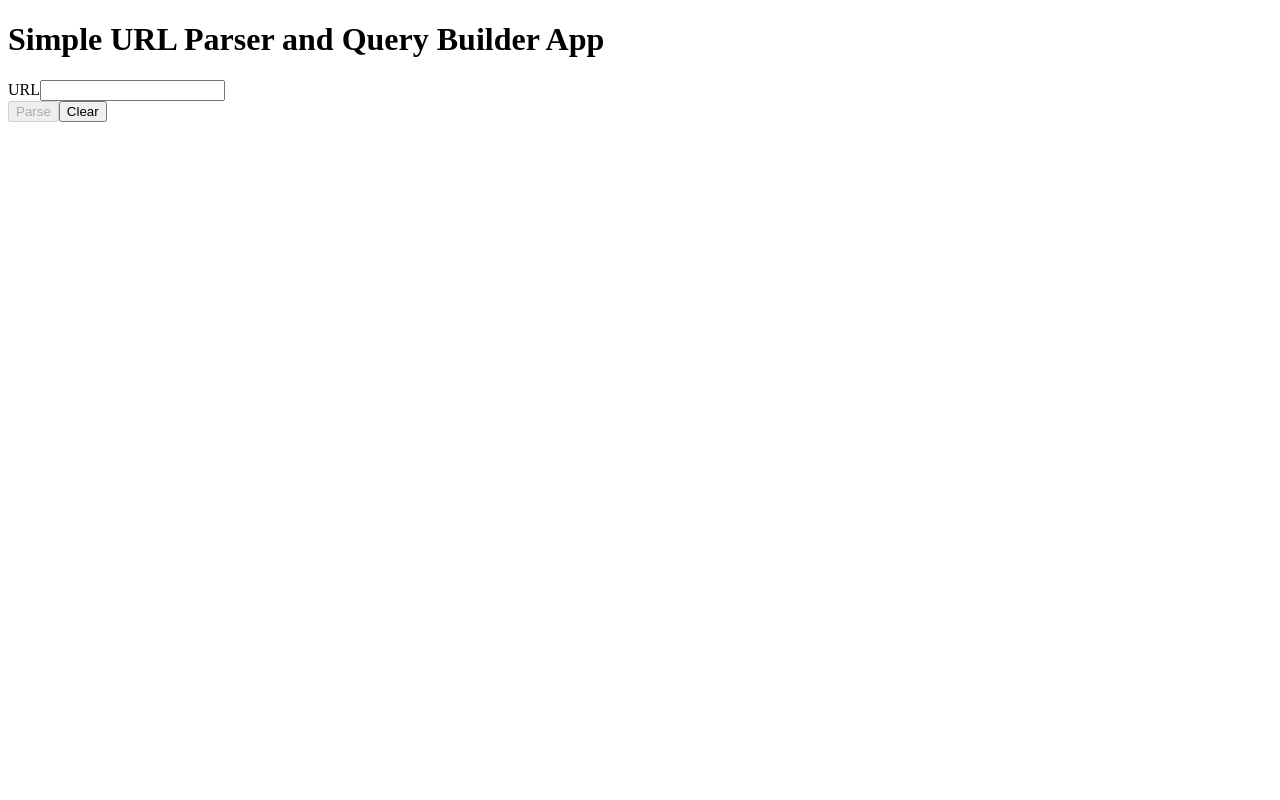
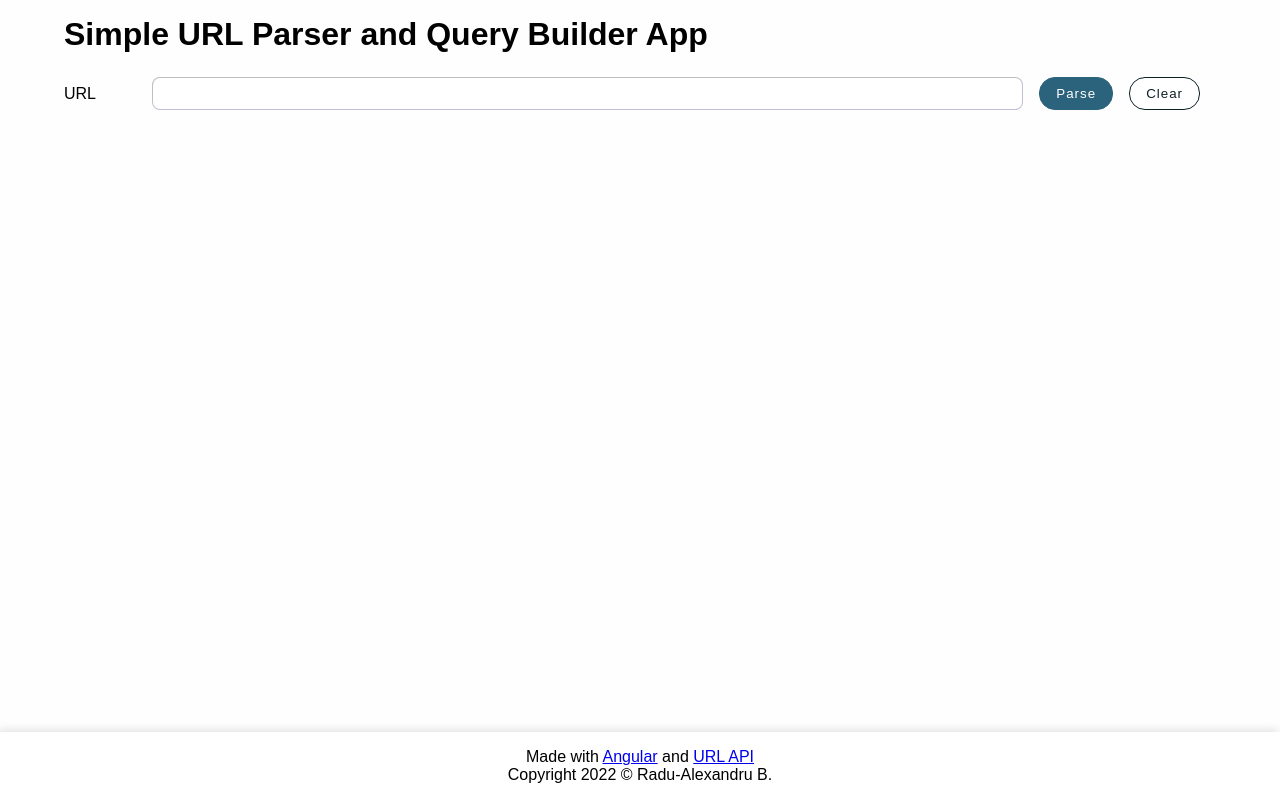
Before and after one commit to radualexandrub/Angular-URL-Parser-and-Builder-App, an Angular app: page / in a window 1280 px wide. Built offline with nearby package versions, Linux system fonts and the light colour scheme.

Commit message:
Add CSS styling from scratch

```diff
--- a/src/app/app.component.html
+++ b/src/app/app.component.html
@@ -1,149 +1,175 @@
-<div>
+<div class="container">
   <h1>Simple URL Parser and Query Builder App</h1>
+  <div class="form-container">
     <form #urlForm="ngForm" (ngSubmit)="onParseUrl(urlForm)">
-    <div>
-      <label for="url">URL</label>
-      <input ngModel type="url" name="url" id="url" required />
+      <div class="form__item">
+        <label class="form__label" for="url">URL</label>
+        <input ngModel class="form__input" type="url" name="url" id="url" required />
+        <div class="form__item--buttons">
+          <button class="form__button form__button--submit" type="submit" [disabled]="urlForm.invalid">Parse</button>
+          <button class="form__button form__button--reset" type="reset" (click)="onClearUrl()">Clear</button>
         </div>
-    <div class="form__item--buttons">
-      <button type="submit" [disabled]="urlForm.invalid">Parse</button>
-      <button type="reset" (click)="onClearUrl()">Clear</button>
       </div>
     </form>
+  </div>
 
   <div *ngIf="urlNew">
-    <p>Parsed URL Parts</p>
+    <h2>Parsed URL Parts</h2>
+    <div class="form-container">
       <form #urlNewForm="ngForm" (change)="onBuildUrl(urlNewForm)">
-      <div>
-        <label for="protocol">Protocol</label>
+        <div class="form__item">
+          <label class="form__label" for="protocol">Protocol</label>
           <input
             type="text"
             name="protocol"
             id="protocol"
+            class="form__input"
             ngModel="{{ urlNew.protocol }}"
             required
             disabled
           />
         </div>
-      <div>
-        <label for="hash">Hash</label>
+        <div class="form__item">
+          <label class="form__label" for="hash">Hash</label>
           <input
             type="text"
             name="hash"
             id="hash"
+            class="form__input"
             ngModel="{{ urlNew.hash }}"
             required
+            disabled
           />
         </div>
-      <div>
-        <label for="host">Host</label>
+        <div class="form__item">
+          <label class="form__label" for="host">Host</label>
           <input
             type="text"
             name="host"
             id="host"
+            class="form__input"
             ngModel="{{ urlNew.host }}"
             required
+            disabled
           />
         </div>
-      <div>
-        <label for="hostname">Hostname</label>
+        <div class="form__item">
+          <label class="form__label" for="hostname">Hostname</label>
           <input
             type="text"
             name="hostname"
             id="hostname"
+            class="form__input"
             ngModel="{{ urlNew.hostname }}"
             required
+            disabled
           />
         </div>
-      <div>
-        <label for="path">Path</label>
+        <div class="form__item">
+          <label class="form__label" for="path">Path</label>
           <input
             type="text"
             name="path"
             id="path"
+            class="form__input"
             ngModel="{{ urlNew.pathname }}"
             required
+            disabled
           />
         </div>
-      <div>
-        <label for="origin">Origin</label>
+        <div class="form__item">
+          <label class="form__label" for="origin">Origin</label>
           <input
             type="text"
             name="origin"
             id="origin"
+            class="form__input"
             ngModel="{{ urlNew.origin }}"
             required
+            disabled
           />
         </div>
-      <div>
-        <label for="href">Href</label>
+        <div class="form__item">
+          <label class="form__label" for="port">Port</label>
+          <input
+            type="text"
+            name="port"
+            id="port"
+            class="form__input"
+            ngModel="{{ urlNew.port }}"
+            required
+            disabled
+          />
+        </div>
+        <div class="form__item">
+          <label class="form__label" for="username">Username</label>
+          <input
+            type="text"
+            name="username"
+            id="username"
+            class="form__input"
+            ngModel="{{ urlNew.username }}"
+            required
+            disabled
+          />
+        </div>
+        <div class="form__item">
+          <label class="form__label" for="password">Password</label>
+          <input
+            type="text"
+            name="password"
+            id="password"
+            class="form__input"
+            ngModel="{{ urlNew.password }}"
+            required
+            disabled
+          />
+        </div>
+        <div class="form__item">
+          <label class="form__label" for="search">Search</label>
+          <input
+            type="text"
+            name="search"
+            id="search"
+            class="form__input"
+            ngModel="{{ urlNew.search }}"
+            required
+            disabled
+          />
+        </div>
+        <div class="form__item">
+          <label class="form__label" for="href">Href</label>
           <input
             type="text"
             name="href"
             id="href"
+            class="form__input"
             ngModel="{{ urlNew.href }}"
-          required
-        />
-      </div>
-      <div>
-        <label for="port">Port</label>
-        <input
-          type="text"
-          name="port"
-          id="port"
-          ngModel="{{ urlNew.port }}"
-          required
-        />
-      </div>
-      <div>
-        <label for="username">Username</label>
-        <input
-          type="text"
-          name="username"
-          id="username"
-          ngModel="{{ urlNew.username }}"
-          required
-        />
-      </div>
-      <div>
-        <label for="password">Password</label>
-        <input
-          type="text"
-          name="password"
-          id="password"
-          ngModel="{{ urlNew.password }}"
-          required
-        />
-      </div>
-      <div>
-        <label for="search">Search</label>
-        <input
-          type="text"
-          name="search"
-          id="search"
-          ngModel="{{ urlNew.search }}"
-          required
-        />
-      </div>
-    </form>
-
-    <p>Query String</p>
-    <form #urlNewFormQuery="ngForm" (change)="onBuildUrlParams(urlNewFormQuery)">
-      <div *ngFor="let param of urlParams | keyvalue">
-        <label for="{{ param.key }}">{{ param.key }}</label>
-        <input
-          type="text"
-          name="{{ param.key }}"
-          id="{{ param.key }}"
-          ngModel="{{ param.value }}"
             required
           />
         </div>
       </form>
     </div>
 
-  <div *ngIf="urlNewComplete">
-    <p>New URL:</p>
-    <a href="{{urlNewComplete}}" target="_blank">{{urlNewComplete}}</a>
+    <h2>Query String</h2>
+    <form #urlNewFormQuery="ngForm" (change)="onBuildUrlParams(urlNewFormQuery)">
+      <div class="form__item" *ngFor="let param of urlParams | keyvalue">
+        <label class="form__label" title={{param.key}} for="{{ param.key }}">{{ param.key }}</label>
+        <input
+          type="text"
+          name="{{ param.key }}"
+          id="{{ param.key }}"
+          class="form__input"
+          ngModel="{{ param.value }}"
+          required
+        />
+      </div>
+    </form>
+
+    <div>
+      <h2>New URL:</h2>
+      <p *ngIf="!urlNewComplete">Please change Href or Query Parameters first!</p>
+      <a *ngIf="urlNewComplete" href="{{urlNewComplete}}" target="_blank">{{urlNewComplete}}</a>
     </div>
   </div>
+</div>
--- a/src/index.html
+++ b/src/index.html
@@ -9,5 +9,12 @@
 </head>
 <body>
   <app-root></app-root>
+  <div class="footer-separator"></div>
+  <div class="footer">
+    <div>
+      <p>Made with <a target="_blank" href="https://angular.io/">Angular</a> and <a target="_blank" href="https://developer.mozilla.org/en-US/docs/Web/API/URL">URL API</a></p>
+      <p>Copyright 2022 &copy; Radu-Alexandru B.</p>
+    </div>
+  </div>
 </body>
 </html>
--- a/src/styles.css
+++ b/src/styles.css
@@ -1 +1,150 @@
-/* You can add global styles to this file, and also import other style files */
+*,
+*::before,
+*::after {
+  box-sizing: border-box;
+  margin: 0;
+  padding: 0;
+}
+
+/* Utilities */
+:root {
+  --primary-color: #3b6276;
+  --primary-color-lighten: #446677;
+  --background-color: #fefefe;
+  --background-color-secondary: #fff;
+  --font-main-color: #000;
+}
+
+[data-theme="dark"] {
+  --background-color: #0b1014;
+  --background-color-secondary: #121a20;
+  --font-main-color: #fff;
+}
+
+::selection {
+  background: var(--primary-color);
+  color: #fff;
+}
+
+html {
+  height: 100%;
+}
+
+body {
+  font-family: sans-serif;
+  font-size: 16px;
+  color: var(--font-main-color);
+  /* useful for sticking the footer to bottom of page */
+  min-height: 100%;
+  display: flex;
+  flex-direction: column;
+  background-color: var(--background-color);
+  transition: background-color 200ms ease-in;
+}
+
+input {
+  color: var(--font-main-color);
+}
+
+/* Styling */
+.container {
+  display: flex;
+  flex-direction: column;
+  width: 100%;
+  max-width: 1200px;
+  margin: 0 auto;
+  padding: 0 1.5rem;
+}
+
+@media screen and (max-width: 480px) {
+  .container {
+    padding: 0 0.75rem;
+  }
+}
+
+h1 {
+  margin-bottom: 1rem;
+  margin-top: 1rem;
+}
+h2 {
+  margin-bottom: 0.5rem;
+  margin-top: 0.5rem;
+}
+
+/* Footer */
+.footer-separator {
+  margin-top: 1rem;
+  margin-bottom: 1rem;
+}
+.footer {
+  margin-top: auto;
+  box-shadow: -2px -3px 8px rgba(0, 0, 0, 0.1);
+  padding: 1rem;
+  text-align: center;
+  background-color: var(--background-color-secondary);
+  transition: background-color 200ms ease-in;
+}
+@media screen and (max-width: 480px) {
+  .footer {
+    font-size: 0.9em;
+  }
+}
+
+/* Forms */
+.form__item {
+  margin-top: 0.5rem;
+  display: flex;
+  flex-direction: row;
+  align-items: center;
+  gap: 1rem;
+}
+
+.form__label {
+  width: 6rem;
+  white-space: nowrap;
+  overflow: hidden;
+  text-overflow: ellipsis;
+}
+
+.form__input {
+  padding: 0.5rem;
+  width: 100%;
+  border-width: 1px;
+  border-color: rgba(0, 0, 10, 0.25);
+  border-radius: 0.5rem;
+  transition: border-color 200ms ease-in;
+}
+
+.form__input::placeholder {
+  color: #bbb;
+}
+
+.form__input:focus {
+  border-color: #2b627c;
+  outline: 0;
+}
+
+.form__item--buttons {
+  display:flex;
+}
+
+.form__button {
+  padding: 0.6em 1.2em;
+  margin-right: 1rem;
+  border-radius: 1rem;
+  font-weight: 500;
+
+  letter-spacing: 1px;
+  cursor: pointer;
+}
+
+.form__button.form__button--submit {
+  background-color: #2b627c;
+  border: 1px solid #2b627c;
+  color: #fff;
+}
+.form__button.form__button--reset {
+  background-color: #fff;
+  border: 1px solid #0c1f24;
+  color: #0c1f24;
+}
```
Lines whose indentation alone changed are shown as unchanged.
